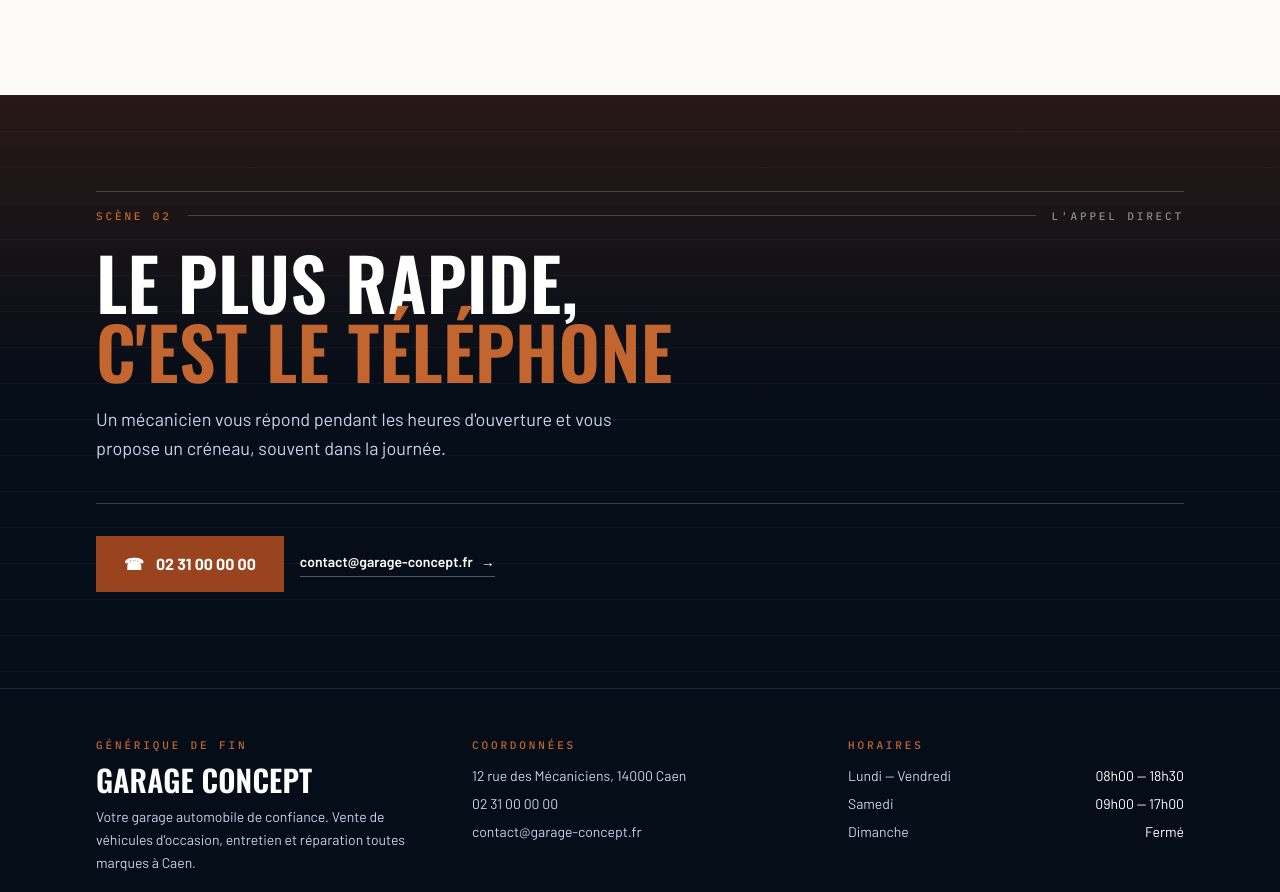
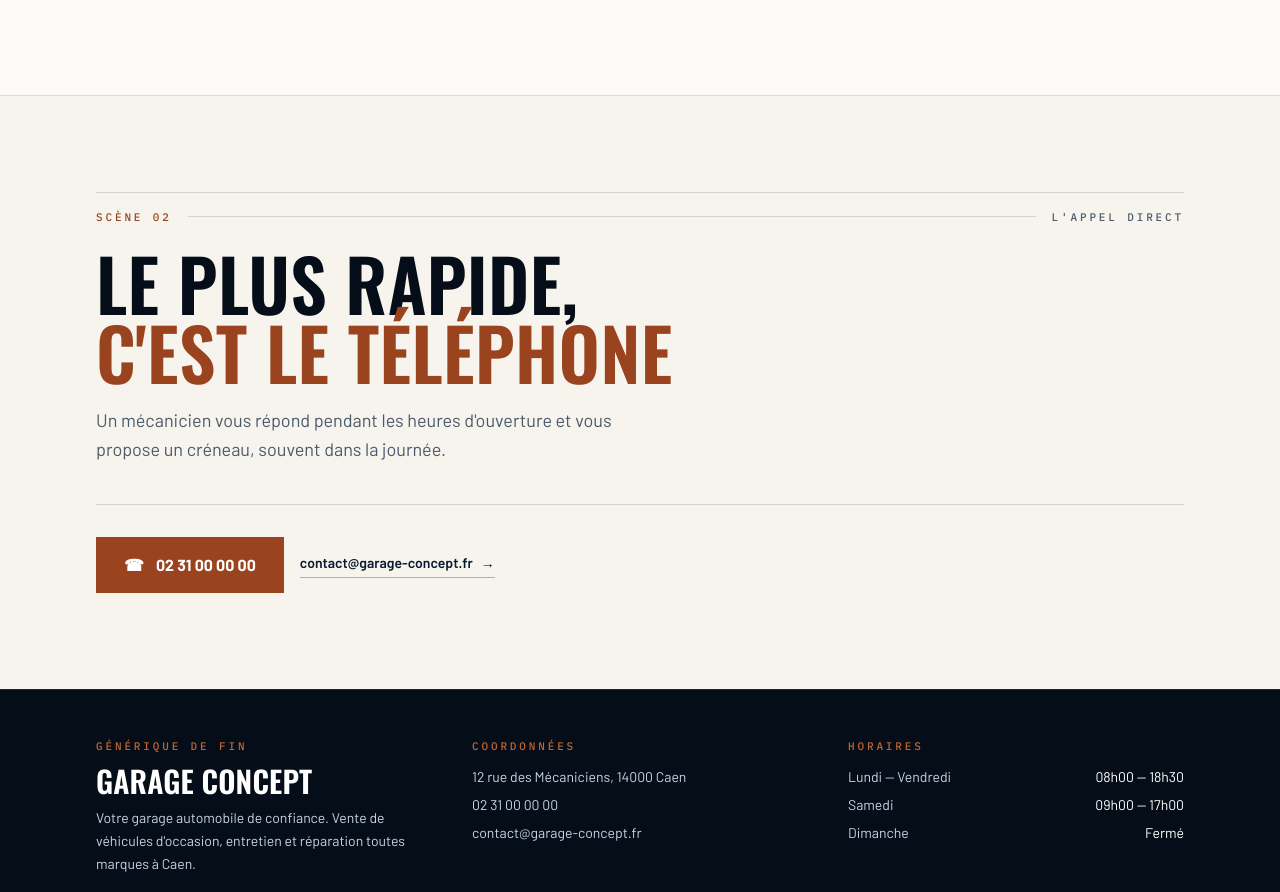
Before and after one commit to Nomalovv/garage-concept, a Next.js app: page /contact in a window 1280 px wide. Shown: the part 1539-2431 px from the top of the page. Built offline with nearby package versions, Linux system fonts and the light colour scheme.

Commit message:
Scene de fin en clair sur voitures et contact, pour ne plus coller au footer sombre

```diff
--- a/src/app/contact/page.tsx
+++ b/src/app/contact/page.tsx
@@ -54,33 +54,26 @@ export default function ContactPage() {
         </div>
       </section>
 
-      {/* Scène 02 — l'appel direct (plan de contraste sombre) */}
-      <section className="relative overflow-hidden bg-nuit-950 text-white">
-        <div
-          aria-hidden="true"
-          className="absolute inset-0 reglure-sombre opacity-70"
-        />
-        <div
-          aria-hidden="true"
-          className="absolute inset-0 bg-linear-to-b from-flamme-700/35 via-transparent to-transparent"
-        />
-        <div className="relative mx-auto w-full max-w-6xl px-4 py-16 sm:px-6 lg:px-8 lg:py-24">
+      {/* Scène 02 — l'appel direct (reste dans le registre clair : la scène
+          sombre juste avant le footer, lui aussi sombre, fondait les deux
+          blocs l'un dans l'autre). */}
+      <section className="border-t border-nuit-900/10 bg-papier-100">
+        <div className="mx-auto w-full max-w-6xl px-4 py-16 sm:px-6 lg:px-8 lg:py-24">
           <SceneHeading
             number="02"
             label="L'appel direct"
-            tone="sombre"
             title={
               <>
                 Le plus rapide,
                 <br />
-                <span className="text-flamme-500">c&apos;est le téléphone</span>
+                <span className="text-flamme-600">c&apos;est le téléphone</span>
               </>
             }
             description="Un mécanicien vous répond pendant les heures d'ouverture et vous propose un créneau, souvent dans la journée."
           />
 
           <Reveal delay={0.1} className="mt-10">
-            <div className="flex flex-wrap items-center gap-4 border-t border-white/20 pt-8">
+            <div className="flex flex-wrap items-center gap-4 border-t border-nuit-900/15 pt-8">
               <a
                 href={`tel:${garageInfo.phone}`}
                 className="inline-flex items-center gap-3 bg-flamme-600 px-7 py-4 text-base font-bold text-white transition-colors hover:bg-flamme-700"
@@ -90,7 +83,7 @@ export default function ContactPage() {
               </a>
               <a
                 href={`mailto:${garageInfo.email}`}
-                className="group inline-flex items-center gap-2 border-b border-white/30 pb-1 text-sm font-semibold text-white transition-colors hover:border-flamme-500 hover:text-flamme-500"
+                className="group inline-flex items-center gap-2 border-b border-nuit-900/30 pb-1 text-sm font-semibold text-nuit-900 transition-colors hover:border-flamme-600 hover:text-flamme-600"
               >
                 {garageInfo.email}
                 <span
--- a/src/app/voitures/page.tsx
+++ b/src/app/voitures/page.tsx
@@ -56,33 +56,26 @@ export default function CarsPage() {
         </div>
       </section>
 
-      {/* Scène 02 — la reprise (plan de contraste sombre) */}
-      <section className="relative overflow-hidden bg-nuit-950 text-white">
-        <div
-          aria-hidden="true"
-          className="absolute inset-0 reglure-sombre opacity-70"
-        />
-        <div
-          aria-hidden="true"
-          className="absolute inset-0 bg-linear-to-b from-flamme-700/35 via-transparent to-transparent"
-        />
-        <div className="relative mx-auto w-full max-w-6xl px-4 py-16 sm:px-6 lg:px-8 lg:py-24">
+      {/* Scène 02 — la reprise (reste dans le registre clair : la scène
+          sombre juste avant le footer, lui aussi sombre, fondait les deux
+          blocs l'un dans l'autre). */}
+      <section className="border-t border-nuit-900/10 bg-papier-100">
+        <div className="mx-auto w-full max-w-6xl px-4 py-16 sm:px-6 lg:px-8 lg:py-24">
           <SceneHeading
             number="02"
             label="La reprise"
-            tone="sombre"
             title={
               <>
                 Votre ancienne voiture,
                 <br />
-                <span className="text-flamme-500">reprise au juste prix</span>
+                <span className="text-flamme-600">reprise au juste prix</span>
               </>
             }
             description="Nous estimons votre véhicule actuel gratuitement et déduisons la reprise du prix de votre prochaine voiture. Un essai peut être organisé sur simple appel."
           />
 
           <Reveal delay={0.1} className="mt-10">
-            <div className="flex flex-wrap items-center gap-4 border-t border-white/20 pt-8">
+            <div className="flex flex-wrap items-center gap-4 border-t border-nuit-900/15 pt-8">
               <a
                 href={`tel:${garageInfo.phone}`}
                 className="inline-flex items-center gap-3 bg-flamme-600 px-7 py-4 text-base font-bold text-white transition-colors hover:bg-flamme-700"
@@ -92,7 +85,7 @@ export default function CarsPage() {
               </a>
               <Link
                 href="/contact"
-                className="group inline-flex items-center gap-2 border-b border-white/30 pb-1 text-sm font-semibold text-white transition-colors hover:border-flamme-500 hover:text-flamme-500"
+                className="group inline-flex items-center gap-2 border-b border-nuit-900/30 pb-1 text-sm font-semibold text-nuit-900 transition-colors hover:border-flamme-600 hover:text-flamme-600"
               >
                 Demander une estimation
                 <span
```
